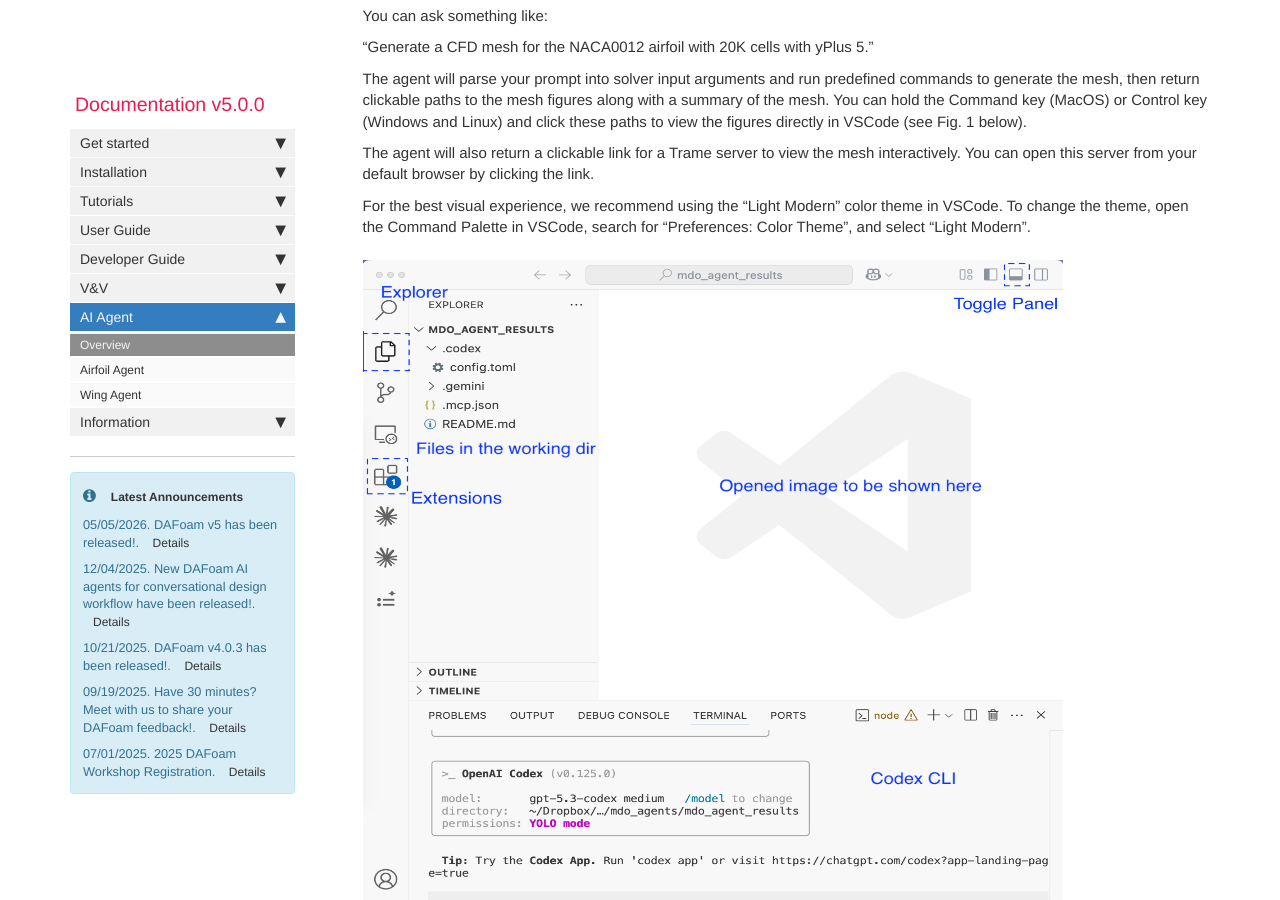
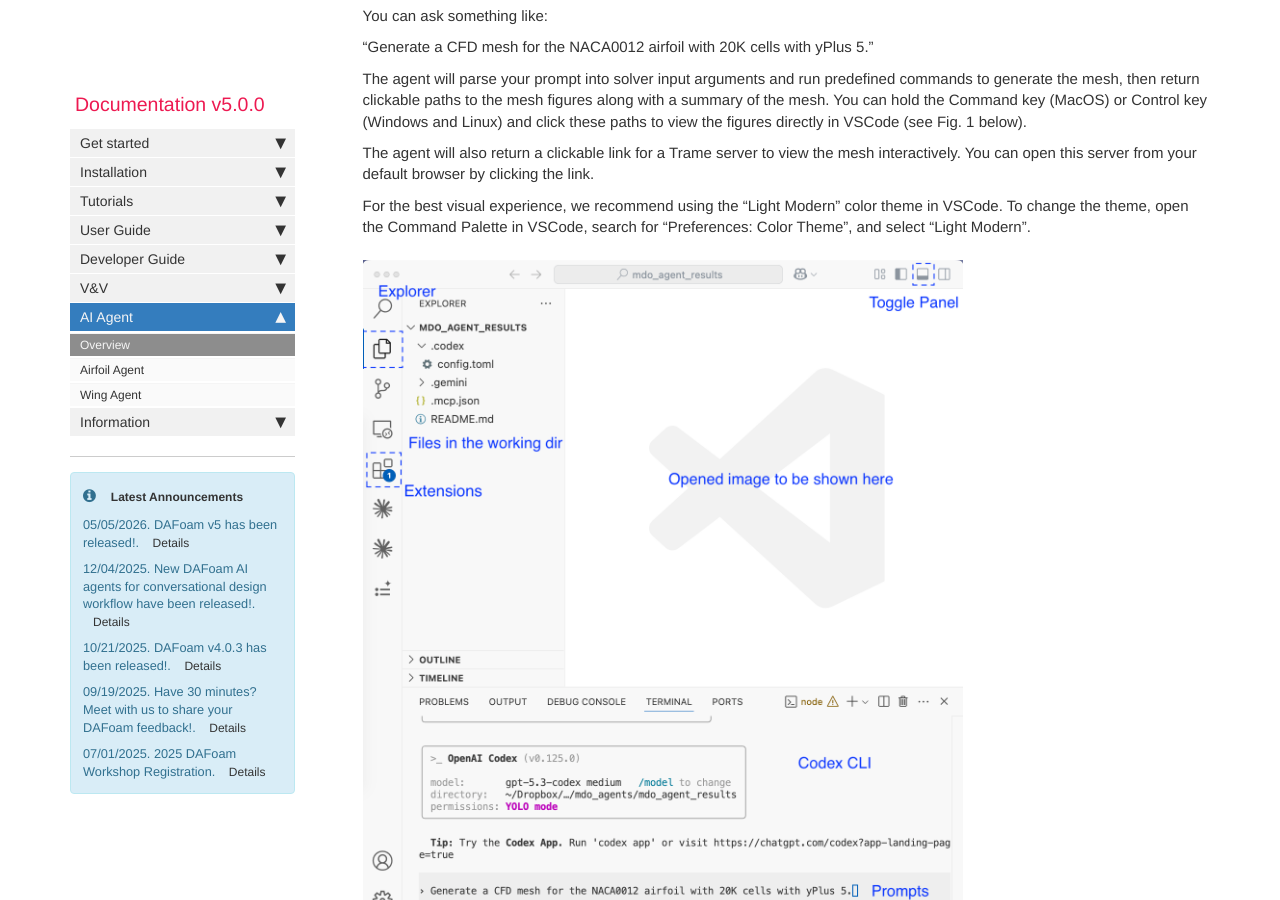
Before and after one commit to DAFoam/DAFoam.github.io, a Jekyll site: the page built from pages/mydoc/mydoc_ai_assistant_overview.md, in a window 1280 px wide and 900 px high, scrolled down 4590 px. Built offline with Jekyll 4.4.1, drawn with Linux system fonts in a browser that asks for light colours; comment, search, counter and statistics services are not loaded.

Commit message:
content update

```diff
--- a/pages/mydoc/mydoc_ai_assistant_overview.md
+++ b/pages/mydoc/mydoc_ai_assistant_overview.md
@@ -206,7 +206,7 @@ The agent will also return a clickable link for a Trame server to view the mesh
 
 For the best visual experience, we recommend using the "Light Modern" color theme in VSCode. To change the theme, open the Command Palette in VSCode, search for "Preferences: Color Theme", and select "Light Modern".
 
-<img src="{{ site.url }}{{ site.baseurl }}/images/tutorials/AI-local-vscode.png" style="width:700px !important;" />
+<img src="{{ site.url }}{{ site.baseurl }}/images/tutorials/AI-local-vscode.png" style="width:600px !important;" />
 
 Fig. 1. An example of VSCode interface on local computers
 
```
